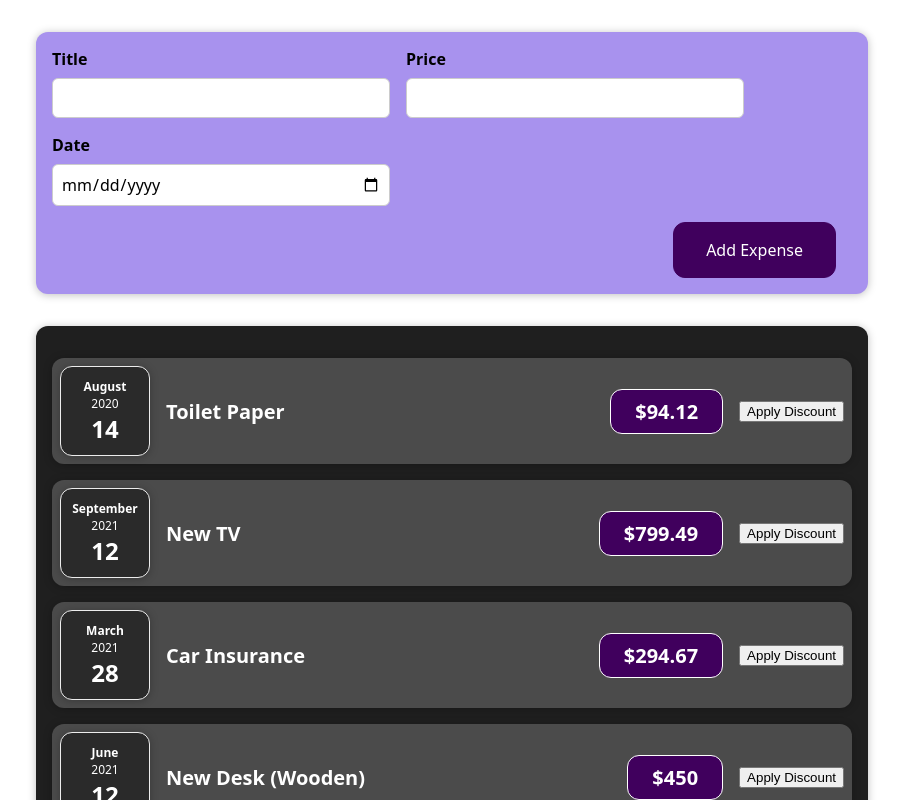
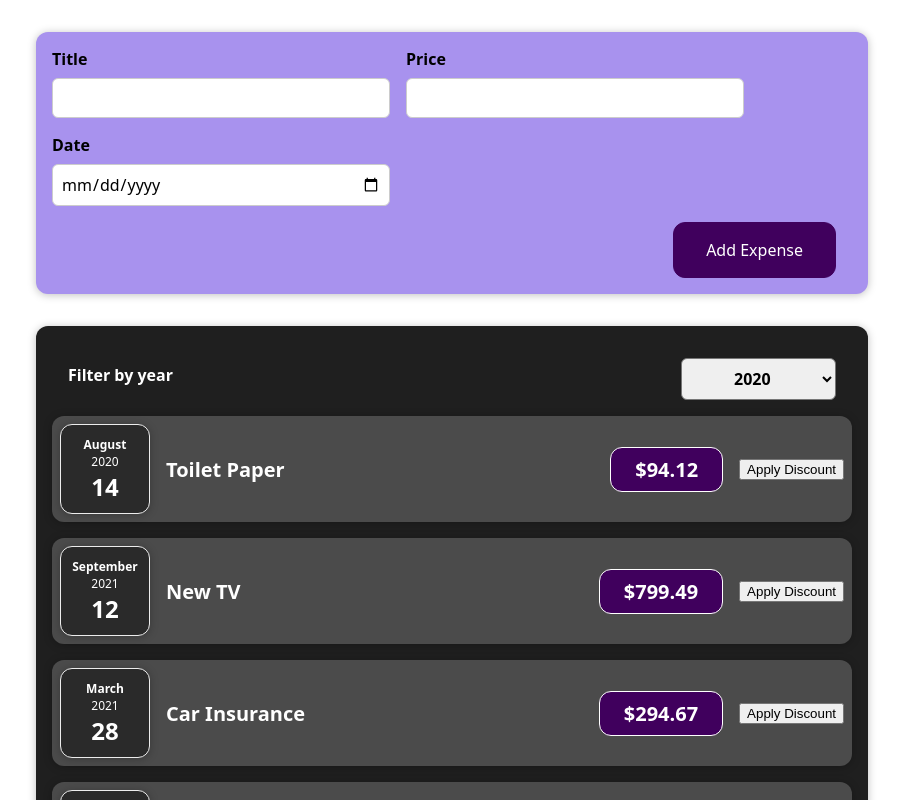
Before and after one commit to Omar-Elmoez/Expense_App, a React (Vite) app: page / in a window 1280 px wide. Shown: the top 800 px of the page, without its empty margins (188-1091 px from the left). Built offline with nearby package versions, Linux system fonts and the light colour scheme.

Commit message:
Passing Data and Create 1 component.
- Passing data from ExpenseForm (Child) to App (parent).
- Create ExpensesFilter Component.

```diff
--- a/package.json
+++ b/package.json
@@ -10,6 +10,7 @@
     "preview": "vite preview"
   },
   "dependencies": {
+    "nanoid": "^4.0.2",
     "react": "^18.2.0",
     "react-dom": "^18.2.0"
   },
--- a/src/App.jsx
+++ b/src/App.jsx
@@ -24,10 +24,14 @@
     },
   ];
 
+  function addExpenseHandler(expense) {
+    console.log('From App:',expense);
+  }
+
   return (
     <div>
       {/* eslint-disable-next-line react/no-unescaped-entities */}
-      <NewExpense />
+      <NewExpense onAddExpense={addExpenseHandler} />
       <Expenses info={expenses} />
     </div>
   );
--- a/src/components/Card/Card.css
+++ b/src/components/Card/Card.css
@@ -1,4 +1,6 @@
 .card {
   border-radius: 12px;
   box-shadow: 0 1px 8px rgba(0, 0, 0, 0.25);
+  font-family: system-ui, -apple-system, BlinkMacSystemFont, "Segoe UI", Roboto,
+    Oxygen, Ubuntu, Cantarell, "Open Sans", "Helvetica Neue", sans-serif;
 }
--- a/src/components/ExpenseForm/ExpenseForm.jsx
+++ b/src/components/ExpenseForm/ExpenseForm.jsx
@@ -1,6 +1,7 @@
+/* eslint-disable react/prop-types */
 import { useState } from "react";
 import "./ExpenseForm.css";
-export default function ExpenseForm() {
+export default function ExpenseForm({onSavingData}) {
   const [enteredValues, setEnteredValues] = useState({
     title: "",
     price: "",
@@ -16,7 +17,7 @@
 
   const submitHandler = (e) => {
     e.preventDefault();
-    console.log(enteredValues);
+    onSavingData(enteredValues)
     setEnteredValues({
       title: "",
       price: "",
--- a/src/components/ExpenseItem/ExpenseItem.css
+++ b/src/components/ExpenseItem/ExpenseItem.css
@@ -5,8 +5,6 @@
   padding: 0.5rem;
   margin: 1rem 0;
   background-color: #4b4b4b;
-  font-family: system-ui, -apple-system, BlinkMacSystemFont, "Segoe UI", Roboto,
-  Oxygen, Ubuntu, Cantarell, "Open Sans", "Helvetica Neue", sans-serif;
 }
 
 .expense-item__description {
--- a/src/components/Expenses/Expenses.jsx
+++ b/src/components/Expenses/Expenses.jsx
@@ -1,15 +1,24 @@
 /* eslint-disable react/prop-types */
-import Card from '../Card/Card';
-import ExpenseItem from '../ExpenseItem/ExpenseItem';
-import './Expenses.css';
+import { useState } from "react";
+import Card from "../Card/Card";
+import ExpenseItem from "../ExpenseItem/ExpenseItem";
+import ExpensesFilter from "../ExpensesFilter/ExpensesFilter";
+import "./Expenses.css";
 
-export default function Expenses({info}) {
+export default function Expenses({ info }) {
+  const [selectedYear, setSelectedYear] = useState('2020');
+
+  function selectedYearHandler(year) {
+    setSelectedYear(year);
+  }
+
   return (
-    <Card className='expenses'>
+    <Card className="expenses">
+      <ExpensesFilter defaultYear={selectedYear} onChangeFilter={selectedYearHandler} />
       <ExpenseItem {...info[0]} />
       <ExpenseItem {...info[1]} />
       <ExpenseItem {...info[2]} />
       <ExpenseItem {...info[3]} />
     </Card>
-  )
+  );
 }
--- /dev/null
+++ b/src/components/ExpensesFilter/ExpensesFilter.css
@@ -0,0 +1,24 @@
+.expenses-filter {
+  color: white;
+  padding: 0 1rem;
+}
+
+.expenses-filter__control {
+  width: 100%;
+  display: flex;
+  align-items: center;
+  justify-content: space-between;
+  margin: 1rem 0;
+}
+
+.expenses-filter label {
+  font-weight: bold;
+  margin-bottom: 0.5rem;
+}
+
+.expenses-filter select {
+  font: inherit;
+  padding: 0.5rem 3rem;
+  font-weight: bold;
+  border-radius: 6px;
+}
--- /dev/null
+++ b/src/components/ExpensesFilter/ExpensesFilter.jsx
@@ -0,0 +1,23 @@
+/* eslint-disable react/prop-types */
+import "./ExpensesFilter.css";
+
+export default function ExpensesFilter({onChangeFilter, defaultYear}) {
+
+  function filterChangeHandler(e) {
+    onChangeFilter(e.target.value);
+  }
+
+  return (
+    <div className="expenses-filter">
+      <div className="expenses-filter__control">
+        <label>Filter by year</label>
+        <select value={defaultYear} onChange={filterChangeHandler}>
+          <option value="2022">2022</option>
+          <option value="2021">2021</option>
+          <option value="2020">2020</option>
+          <option value="2019">2019</option>
+        </select>
+      </div>
+    </div>
+  );
+}
--- a/src/components/NewExpernse/NewExpense.css
+++ b/src/components/NewExpernse/NewExpense.css
@@ -8,7 +8,7 @@
   text-align: center;
   box-shadow: 0 1px 8px rgba(0, 0, 0, 0.25);
   font-family: system-ui, -apple-system, BlinkMacSystemFont, "Segoe UI", Roboto,
-  Oxygen, Ubuntu, Cantarell, "Open Sans", "Helvetica Neue", sans-serif;
+    Oxygen, Ubuntu, Cantarell, "Open Sans", "Helvetica Neue", sans-serif;
 }
 
 .new-expense button {
--- a/src/components/NewExpernse/NewExpense.jsx
+++ b/src/components/NewExpernse/NewExpense.jsx
@@ -1,8 +1,19 @@
+/* eslint-disable react/prop-types */
+import { nanoid } from "nanoid";
 import ExpenseForm from "../ExpenseForm/ExpenseForm";
 import "./NewExpense.css";
 
-export default function NewExpense() {
+export default function NewExpense({onAddExpense}) {
+
+  function savingDataHandler(interedValues) {
+    const expenseData = {
+      ...interedValues,
+      id: nanoid()
+    }
+    onAddExpense(expenseData);
+  }
+
   return <div className="new-expense">
-    <ExpenseForm />
+    <ExpenseForm onSavingData={savingDataHandler} />
   </div>;
 }
```
Also changed, not shown: What I have done.txt, 1 other file (tests, documents, lock files or other folders).
